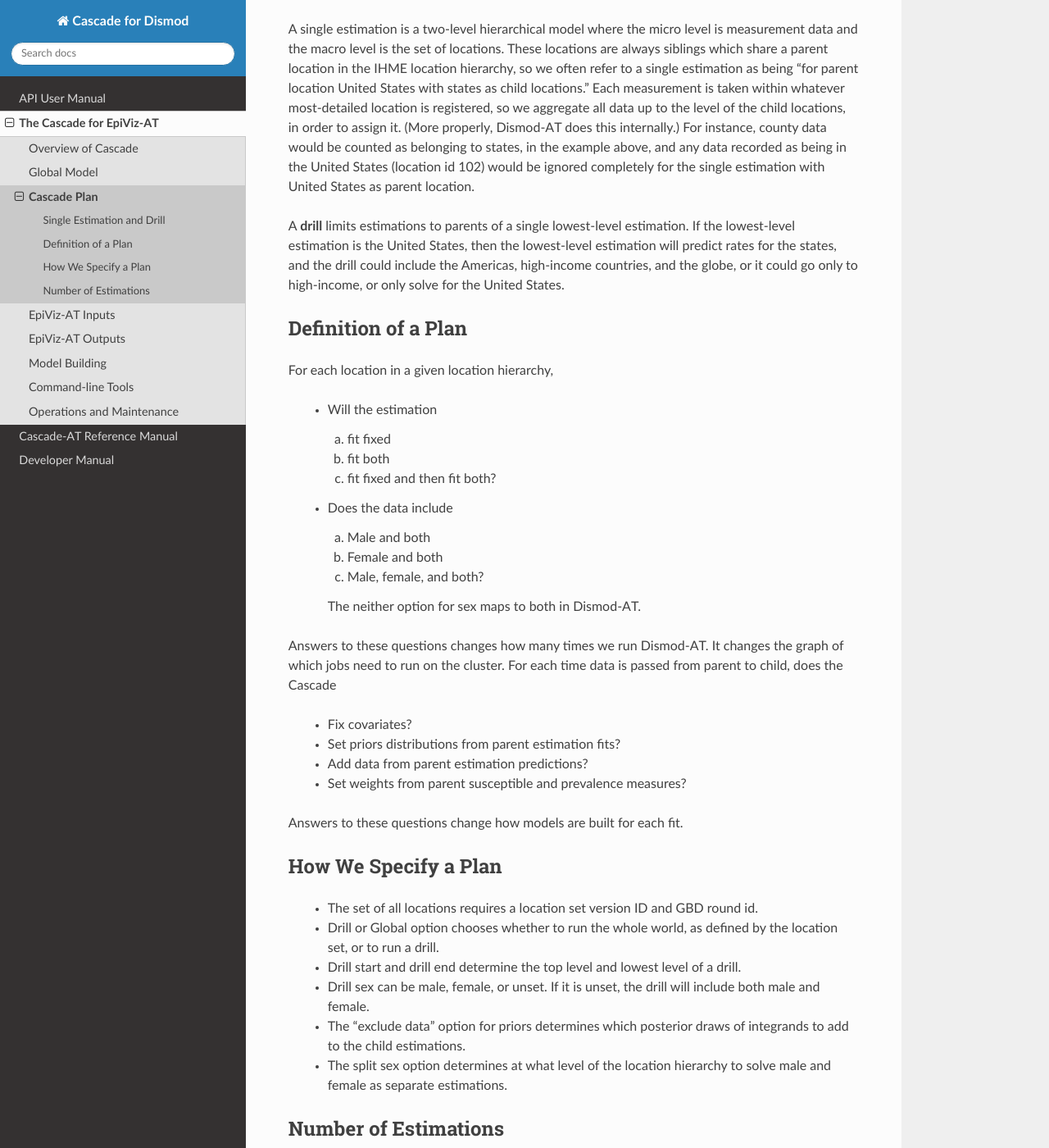
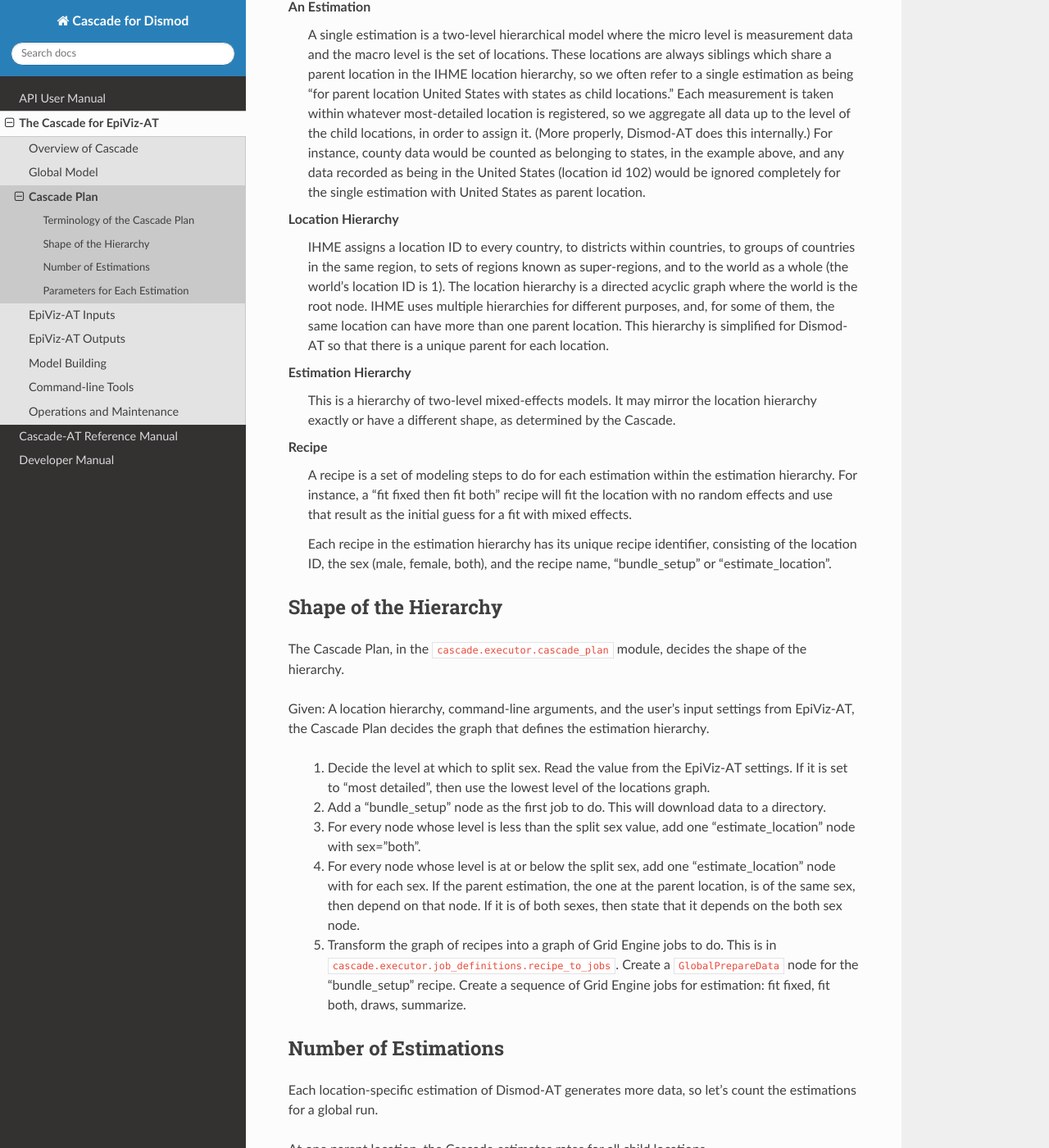
Before and after one commit to ihmeuw/cascade-at, a Sphinx documentation site: the page built from docs/epiviz/cascade_plan.rst, in a window 1280 px wide and 1400 px high, scrolled down 288 px. Shown: the whole window at 82% size. Built offline with Sphinx 7.4.7 and the Read the Docs theme 2.0.0, drawn with Linux system fonts in a browser that asks for light colours; some of the changed text lies outside the part shown.

Commit message:
added some scenario description

```diff
--- a/docs/epiviz/cascade_plan.rst
+++ b/docs/epiviz/cascade_plan.rst
@@ -3,98 +3,96 @@
 Cascade Plan
 ============
 
-Given all locations in the world, EpiViz-AT makes a plan
-for which locations are included in a single run of the
-Cascade and how to use the posterior likelihood from
-a one estimation to construct priors for a child estimation.
+The Cascade Plan makes two important decisions.
+What is the shape of the hierarchical model,
+and what settings are used for each sub-model in the hierarchy?
 
-.. _single-estimation-and-drill:
+.. _terminology-cascade-plan:
 
-Single Estimation and Drill
----------------------------
+Terminology of the Cascade Plan
+-------------------------------
 
-A single estimation is a two-level hierarchical model
-where the micro level is measurement data and the macro
-level is the set of locations. These locations are always
-siblings which share a parent location in the IHME location
-hierarchy, so we often refer to a single estimation as being
-"for parent location United States with states as child
-locations." Each measurement is taken within whatever
-most-detailed location is registered, so we aggregate all
-data up to the level of the child locations, in order to
-assign it. (More properly, Dismod-AT does this internally.)
-For instance, county data would be counted as belonging to
-states, in the example above, and any data recorded as
-being in the United States (location id 102) would be ignored
-completely for the single estimation with United States
-as parent location.
+An Estimation
+    A single estimation is a two-level hierarchical model
+    where the micro level is measurement data and the macro
+    level is the set of locations. These locations are always
+    siblings which share a parent location in the IHME location
+    hierarchy, so we often refer to a single estimation as being
+    "for parent location United States with states as child
+    locations." Each measurement is taken within whatever
+    most-detailed location is registered, so we aggregate all
+    data up to the level of the child locations, in order to
+    assign it. (More properly, Dismod-AT does this internally.)
+    For instance, county data would be counted as belonging to
+    states, in the example above, and any data recorded as
+    being in the United States (location id 102) would be ignored
+    completely for the single estimation with United States
+    as parent location.
 
-A **drill** limits estimations to parents of a single
-lowest-level estimation. If the lowest-level estimation
-is the United States, then the lowest-level estimation will
-predict rates for the states, and the drill could include
-the Americas, high-income countries, and the globe, or it
-could go only to high-income, or only solve for the
-United States.
+Location Hierarchy
+    IHME assigns a location ID to every country, to districts
+    within countries, to groups of countries in the same
+    region, to sets of regions known as super-regions, and
+    to the world as a whole (the world's location ID is 1).
+    The location hierarchy is a directed acyclic graph where
+    the world is the root node. IHME uses multiple hierarchies
+    for different purposes, and, for some of them, the same
+    location can have more than one parent location. This
+    hierarchy is simplified for Dismod-AT so that there is
+    a unique parent for each location.
 
-.. _definition-of-a-plan:
+Estimation Hierarchy
+    This is a hierarchy of two-level mixed-effects models.
+    It may mirror the location hierarchy exactly or have
+    a different shape, as determined by the Cascade.
 
-Definition of a Plan
---------------------
+Recipe
+    A recipe is a set of modeling steps to do for each
+    estimation within the estimation hierarchy. For
+    instance, a "fit fixed then fit both" recipe
+    will fit the location with no random effects and use
+    that result as the initial guess for a fit with
+    mixed effects.
 
-For each location in a given location hierarchy,
+    Each recipe in the estimation hierarchy has its
+    unique recipe identifier, consisting of
+    the location ID, the sex (male, female, both),
+    and the recipe name, "bundle_setup" or "estimate_location".
 
- *  Will the estimation
+.. _hierarchy-shape-plan:
 
-    a) fit fixed
+Shape of the Hierarchy
+----------------------
 
-    b) fit both
+The Cascade Plan, in the ``cascade.executor.cascade_plan``
+module, decides the shape of the hierarchy.
 
-    c) fit fixed and then fit both?
+Given: A location hierarchy, command-line arguments, and
+the user's input settings from EpiViz-AT, the Cascade
+Plan decides the graph that defines the estimation hierarchy.
 
- *  Does the data include
+ 1. Decide the level at which to split sex. Read the value from
+    the EpiViz-AT settings. If it is set to "most detailed", then
+    use the lowest level of the locations graph.
 
-    a) Male and both
+ 2. Add a "bundle_setup" node as the first job to do. This will
+    download data to a directory.
 
-    b) Female and both
+ 3. For every node whose level is less than the split sex value,
+    add one "estimate_location" node with sex="both".
 
-    c) Male, female, and both?
+ 4. For every node whose level is at or below the split sex,
+    add one "estimate_location" node with for each sex. If the
+    parent estimation, the one at the parent location, is of the
+    same sex, then depend on that node. If it is of both sexes,
+    then state that it depends on the both sex node.
 
-    The neither option for sex maps to both in Dismod-AT.
+ 5. Transform the graph of recipes into a graph of Grid Engine
+    jobs to do. This is in ``cascade.executor.job_definitions.recipe_to_jobs``.
+    Create a ``GlobalPrepareData`` node for the "bundle_setup" recipe.
+    Create a sequence of Grid Engine jobs for estimation: fit fixed,
+    fit both, draws, summarize.
 
-Answers to these questions changes how many times we run Dismod-AT.
-It changes the graph of which jobs need to run on the cluster.
-For each time data is passed from parent to child, does the Cascade
-
- *  Fix covariates?
-
- *  Set priors distributions from parent estimation fits?
-
- *  Add data from parent estimation predictions?
-
- *  Set weights from parent susceptible and prevalence measures?
-
-Answers to these questions change how models are built
-for each fit.
-
-
-.. _what-affects-plan:
-
-How We Specify a Plan
----------------------
-
- *  The set of all locations requires a location
-    set version ID and GBD round id.
- *  Drill or Global option chooses whether to run the whole
-    world, as defined by the location set, or to run a drill.
- *  Drill start and drill end determine the top level and lowest
-    level of a drill.
- *  Drill sex can be male, female, or unset. If it is unset,
-    the drill will include both male and female.
- *  The "exclude data" option for priors determines which
-    posterior draws of integrands to add to the child estimations.
- *  The split sex option determines at what level of the location hierarchy
-    to solve male and female as separate estimations.
 
 .. _number-of-estimations:
 
@@ -116,3 +114,31 @@
 and national, which is four levels. At each of those levels, there will be
 a single fit to find the maximum and then 30 simulations, all 30 of which
 can run simultaneously.
+
+
+.. _parameters-plan:
+
+Parameters for Each Estimation
+------------------------------
+
+The second job of the Cascade Plan is to establish parameters
+for every estimation in the hierarchy. The idea is to
+answer one question:
+
+    Every choice of the form, "if the level is X, then
+    do Y, else do Z," should be decided when transforming
+    EpiViz settings into estimation-local settings.
+
+This applies to
+
+ * Setting the ``bound_random`` option.
+
+ * Defining the sex to use for this location and what
+   sexes the parents or children use.
+
+ * Supplying the ``grandparent_location_id`` and
+   the location IDs of ``children``.
+
+ * The ``sample_cnt``, which is the number of draws to take
+   in order to estimate uncertainty. This may be larger
+   for the most-detailed estimations.
```
